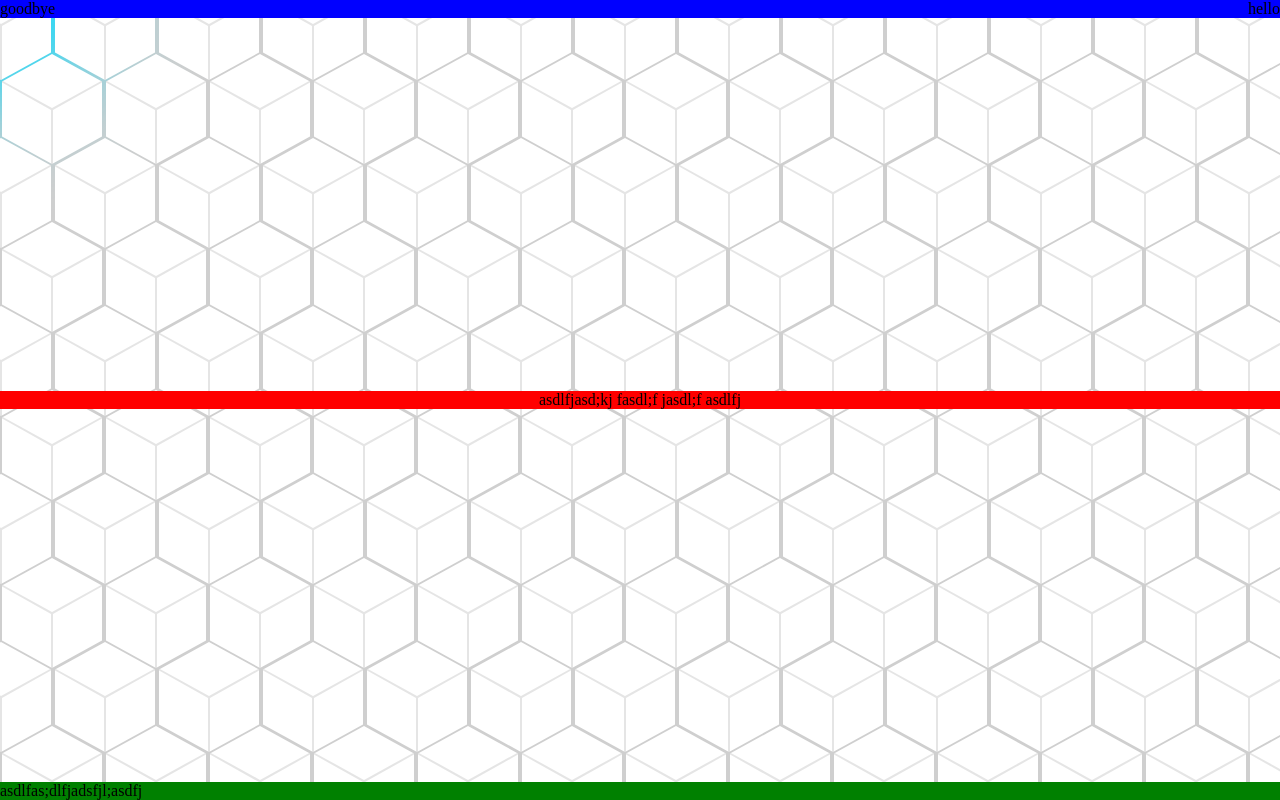
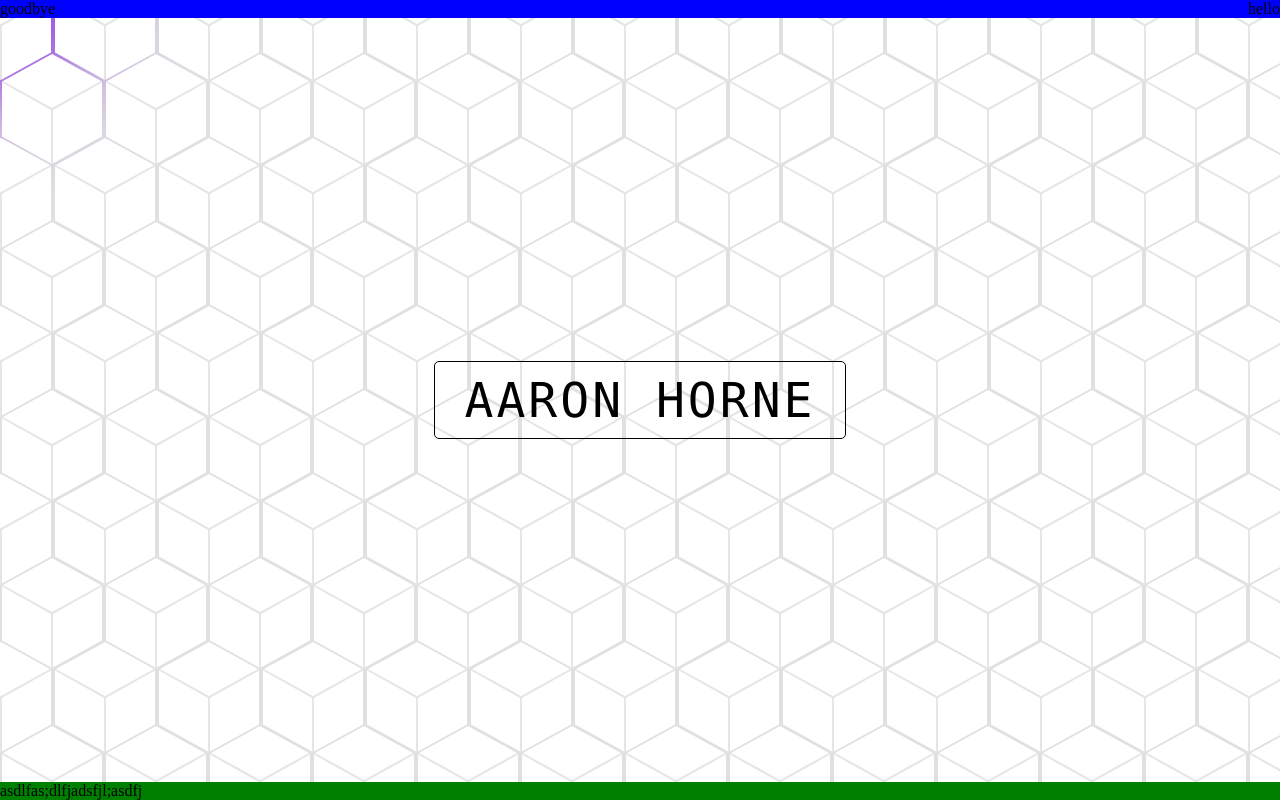
Before and after one commit to AaronHorne/Website, a plain HTML site: page index.html in a window 1280 px wide. Drawn offline with Linux system fonts and the light colour scheme.

Commit message:
Center button with black neon light

```diff
--- a/index.html
+++ b/index.html
@@ -2,7 +2,7 @@
 <html>
 <head>
 	<meta charset="utf-8">
-	<title>Hexagon Shape Using CSS Clip-path</title>
+	<title>Aaron Horne</title>
 	<link rel="stylesheet" href="/stylesheets/home.css">
 </head>
 <body>
@@ -398,7 +398,8 @@
             </div>
         </div>
         <div class="center">
-            asdlfjasd;kj fasdl;f jasdl;f asdlfj
+            <a href="about.html">Aaron Horne</a>
+
         </div>
         <div class="footer">
             asdlfas;dlfjadsfjl;asdfj
--- a/stylesheets/home.css
+++ b/stylesheets/home.css
@@ -7,7 +7,7 @@
 body
 {
 	min-height: 100vh;
-	background: rgb(207, 207, 207);
+	background: rgb(224, 224, 224);
     overflow: hidden;
 }
 .container
@@ -70,7 +70,8 @@ body
 .hexagon:before {
     content: '';
     position: absolute;
-    clip-path: polygon(50% 49%, 100% 24%, 100% 26%, 51% 51%, 51% 100%, 49% 100%, 49% 51%, 0 26%, 0 24%);    top: 0;
+    clip-path: polygon(50% 49%, 100% 24%, 100% 26%, 51% 51%, 51% 100%, 49% 100%, 49% 51%, 0 26%, 0 24%);
+    top: 0;
     left: 0;
     width: 100%;
     height: 100%;
@@ -87,23 +88,13 @@ body
     left: 0;
     width: 200px;
     height: 200px;
-    background: #0f0;
+    background: blueviolet;
     border-radius: 50%;
     transform: translate(-50%, -50%);
-    animation: animate 4s linear infinite;
+    filter:blur(50px);
     z-index: 1;
 }
-@keyframes animate
-{
-	0%
-	{
-		filter: hue-rotate(0deg) blur(50px);
-	}
-	100%
-	{
-		filter: hue-rotate(360deg) blur(50px);
-	}
-}
+
 
 #content {
     position: absolute;
@@ -134,10 +125,27 @@ body
 }
 
 .center {
-    background-color: red;
+
     display: flex;
     justify-content: center;
+}
 
+.center a{
+    font-size: 3em;
+    text-decoration: none;
+    color: black;
+    text-transform: uppercase;
+    font-family: consolas;
+    letter-spacing: 3px;
+    padding: 10px 30px;
+    border: 1px double black;
+    border-radius: 5px;
+}
+.center a:hover {
+    color:white;
+    background-color:black;
+    box-shadow: 0px 0px 40px black,0px 0px 80px blueviolet,0px 0px 200px black;
+    transition-duration: 1s;
 }
 
 .footer {
```
